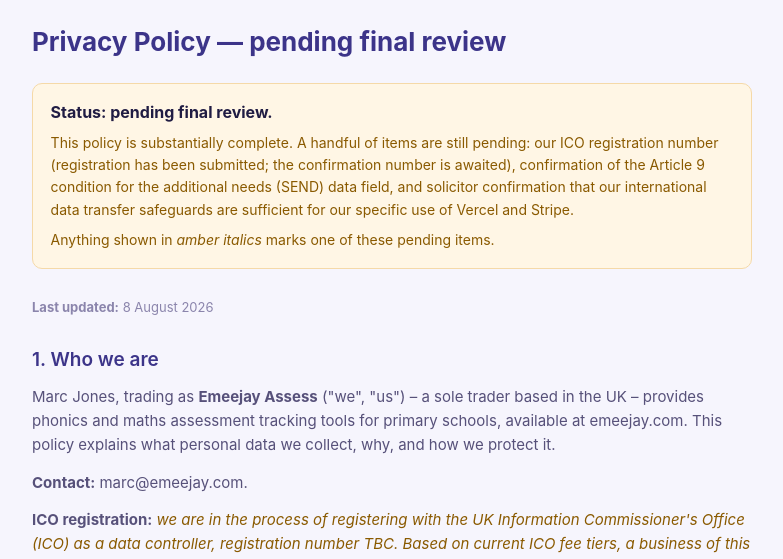
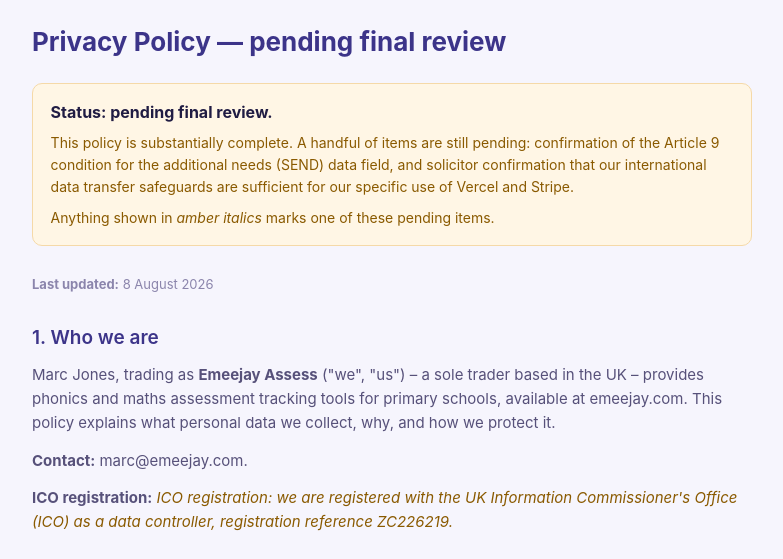
Before and after one commit to emjay-code/emeejay, a website: page privacy-policy.html in a window 1280 px wide. Shown: the part 190-749 px from the top of the page, without its empty margins (248-1031 px from the left). Drawn offline with Linux system fonts and the light colour scheme.

Commit message:
Update privacy-policy.html

```diff
--- a/privacy-policy.html
+++ b/privacy-policy.html
@@ -52,7 +52,7 @@ li{font-size:15px;color:var(--text-secondary);margin-bottom:0.35rem;}
   <h1>Privacy Policy &mdash; pending final review</h1>
   <div class="callout">
     <strong>Status: pending final review.</strong>
-    <p>This policy is substantially complete. A handful of items are still pending: our ICO registration number (registration has been submitted; the confirmation number is awaited), confirmation of the Article 9 condition for the additional needs (SEND) data field, and solicitor confirmation that our international data transfer safeguards are sufficient for our specific use of Vercel and Stripe.</p>
+    <p>This policy is substantially complete. A handful of items are still pending: confirmation of the Article 9 condition for the additional needs (SEND) data field, and solicitor confirmation that our international data transfer safeguards are sufficient for our specific use of Vercel and Stripe. </p>
     <p>Anything shown in <span class="placeholder">amber italics</span> marks one of these pending items.</p>
   </div>
   <div class="updated"><strong>Last updated:</strong> 8 August 2026</div>
@@ -60,7 +60,7 @@ li{font-size:15px;color:var(--text-secondary);margin-bottom:0.35rem;}
   <h2>1. Who we are</h2>
   <p>Marc Jones, trading as <strong>Emeejay Assess</strong> ("we", "us") &ndash; a sole trader based in the UK &ndash; provides phonics and maths assessment tracking tools for primary schools, available at emeejay.com. This policy explains what personal data we collect, why, and how we protect it.</p>
   <p><strong>Contact:</strong> marc@emeejay.com.</p>
-  <p><strong>ICO registration:</strong> <span class="placeholder">we are in the process of registering with the UK Information Commissioner's Office (ICO) as a data controller, registration number TBC. Based on current ICO fee tiers, a business of this size is likely to fall into Tier 1 (&pound;52/year for micro-organisations with no more than 10 staff or turnover up to &pound;632,000) &ndash; confirm via ico.org.uk/for-organisations/data-protection-fee before publishing this policy.</span></p>
+  <p><strong>ICO registration:</strong> <span class="placeholder">ICO registration: we are registered with the UK Information Commissioner's Office (ICO) as a data controller, registration reference ZC226219. </span></p>
 
   <h2>2. Who this policy covers</h2>
   <p>Two groups of people have personal data processed through Emeejay Assess:</p>
```
